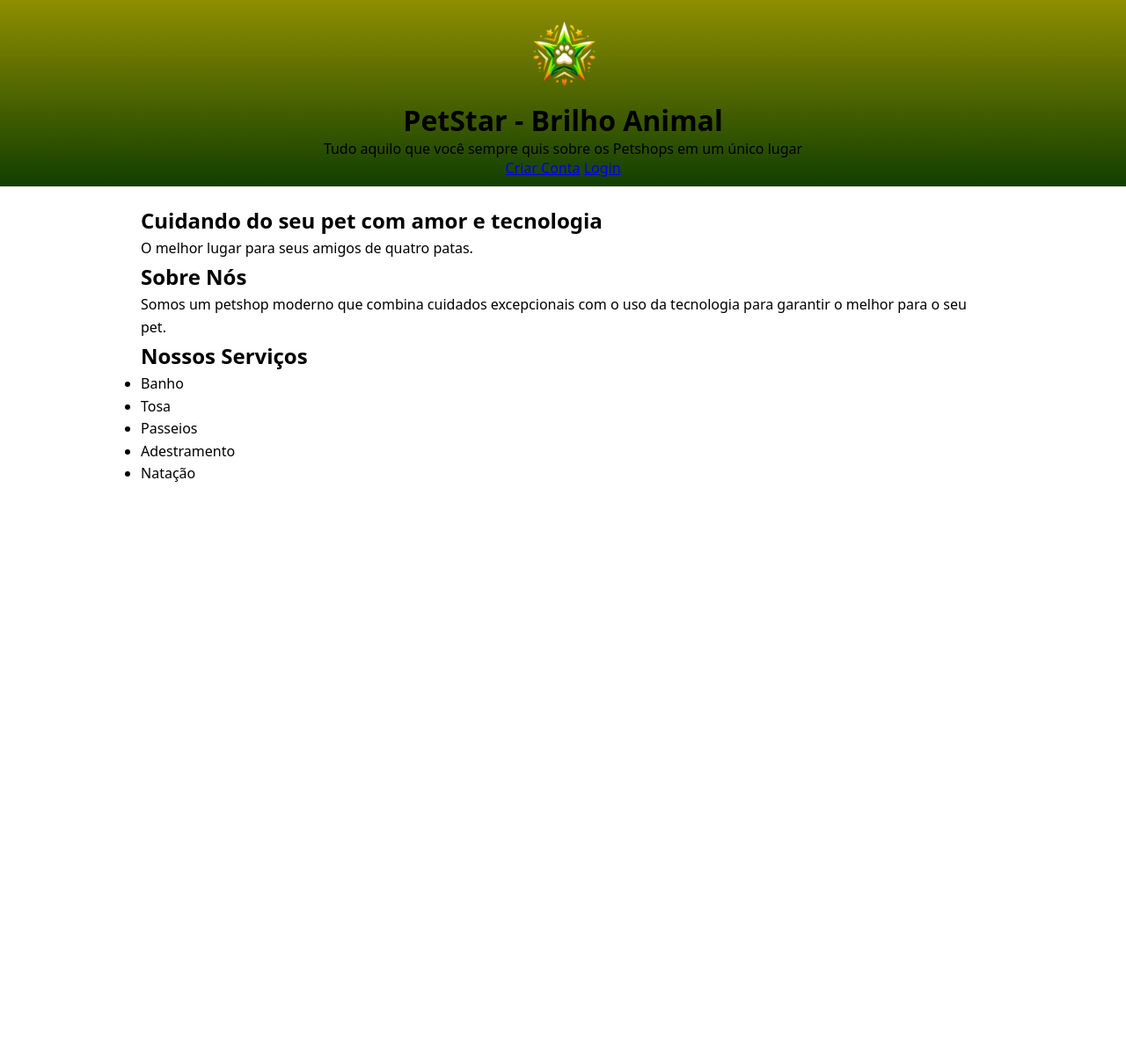
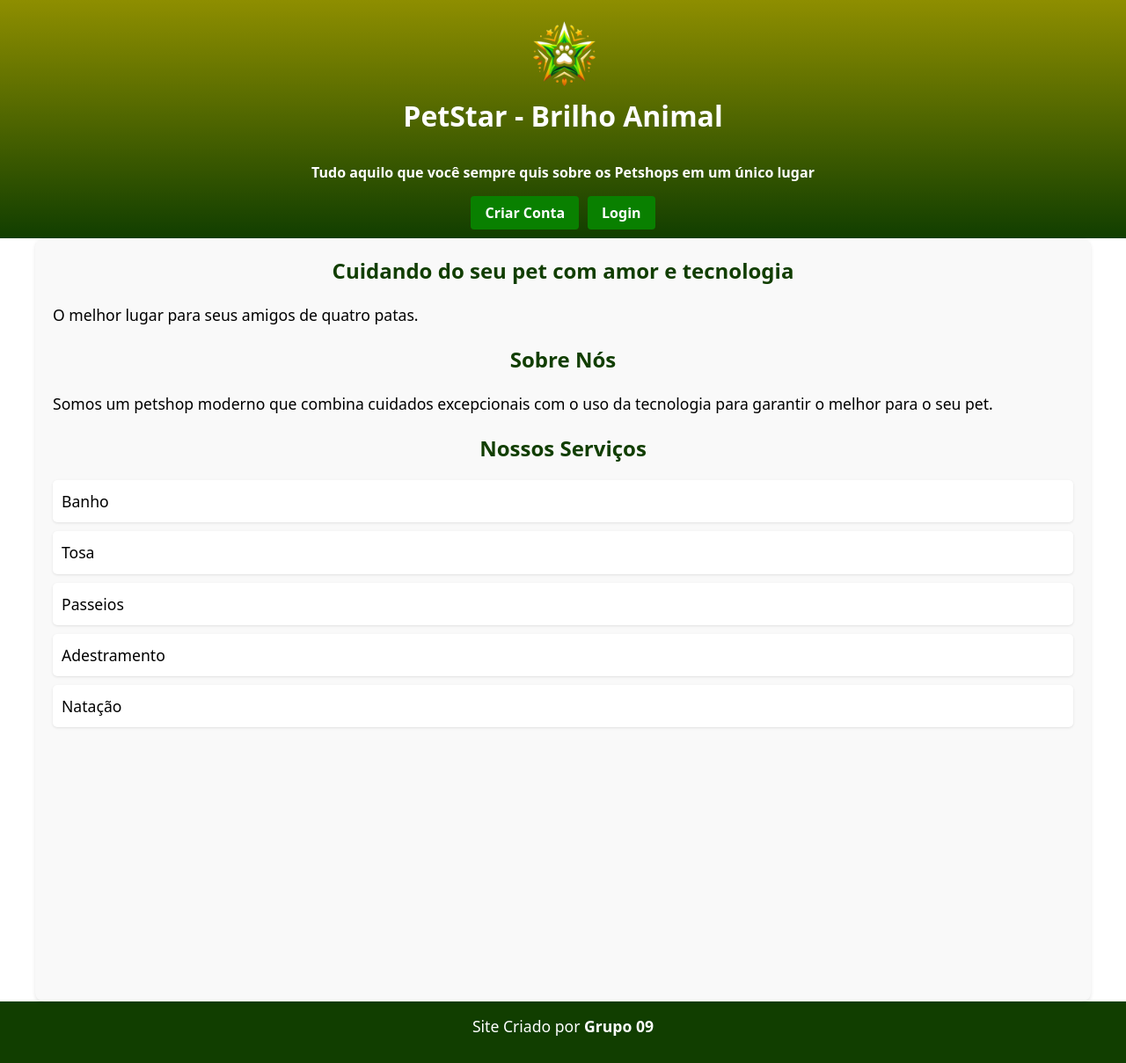
Before and after one commit to daviddaves1/Projeto-PetStar, a PHP site: page / in a window 1280 px wide. Shown: the whole page at 88% size. Run offline with PHP 8.4, Linux system fonts and the light colour scheme.

Commit message:
Adicionei mais estilizações no style.css

```diff
--- a/PetStar/styles/style.css
+++ b/PetStar/styles/style.css
@@ -6,8 +6,9 @@
     --cor2: #cf9100;
     --cor3: #1119AA;
     --cor4: #8e8e00;
-    --cor5: rgb(183, 255, 0);
-    --cor6: rgb(99, 74, 0);
+    --cor5: #b7ff00;
+    --cor6: #634a00;
+    --cor7: #c10000;
 }
 
 *{
@@ -39,6 +40,43 @@
     align-items: center;
     flex-flow: column nowrap;
     text-align: center;
+}
+
+header > .header-left {
+    display: flex;
+    flex-direction: column;
+    align-items: center;
+}
+
+header > .header-left > img {
+    width: 100px;
+    height: auto;
+}
+
+header > .header-left > h1,
+header > .header-left > p {
+    color: white;
+    margin-bottom: 1em;
+    font-weight: bold;
+}
+
+header > .header-right {
+    display: flex;
+    gap: 10px;
+}
+
+header > .header-right > .btn {
+    background-color: var(--cor1);
+    color: white;
+    font-weight: bold;
+    text-decoration: none;
+    padding: 8px 16px;
+    border-radius: 4px;
+    transition: background-color 0.3s, color 0.3s;
+}
+
+header > .header-right > .btn:hover {
+    background-color: var(--cor2);
 }
 
 #img-petstar-small {
@@ -92,6 +130,7 @@
     height: 100vh;
     width: 100vw;
     position: relative;
+    margin: auto;
 }
 
 .fundo-main{
@@ -154,6 +193,7 @@
     color: white;
     margin-bottom: 14px;
     font-weight: 500;
+    text-align: center;
 }
 
 footer > p > a {
@@ -317,48 +357,55 @@
 }
 
 .main-page {
-    min-height: 100vh;
-    max-width: 1000px;
-    margin: auto;
-    margin-bottom: 110px;
     padding: 20px;
-    line-height: 1.6;
-    font-family: Arial, sans-serif;
+    margin: 0 auto;
+    max-width: 1200px;
+    background-color: #f9f9f9;
+    box-shadow: 0 2px 4px rgba(0, 0, 0, 0.1);
+    border-radius: 10px;
     flex: 1;
-    display: flex;
-    flex-flow: column nowrap;
-    justify-content: flex-start;
 }
 
-.main-page > h1, .main-page > h2 {
+.main-page > section {
+    width: 100%;
+}
+
+.main-page > section > h1,
+.main-page > section > h2 {
+    color: var(--cor0);
+    text-align: center;
     margin-bottom: 20px;
 }
 
-.main-page > h1{
-    text-align: center;
+.main-page > section > p,
+.main-page > section > ul {
+    font-size: 1.1em;
+    line-height: 1.6;
+    margin-bottom: 20px;
+    text-align: justify;
 }
 
-.main-page > h2{
-    text-align: left;
+.main-page > section > ul {
+    list-style: none;
+    padding: 0;
 }
 
-.main-page > p {
-    text-align: justify;
-    margin-bottom: 20px;
+.main-page > section > ul > li {
+    background: #fff;
+    margin: 10px 0;
+    padding: 10px;
+    border-radius: 5px;
+    box-shadow: 0 1px 3px rgba(0, 0, 0, 0.1);
 }
 
-.main-page > ul {
-    list-style-type: disc;
-    padding-left: 40px;
-    margin-bottom: 20px;
+.main-page > section > p > a {
+    font-weight: bold;
+    color: var(--cor4);
+    text-decoration: none;
 }
 
-.main-page > ul > li {
-    margin-bottom: 10px;
-}
-
-.main-page > p > strong{
-    text-align: center;
+.main-page > section > p > a:hover{
+    text-decoration: underline;
 }
 
 #form-agendamento {
@@ -474,5 +521,5 @@
 }
 
 .botoes-remover:hover {
-    background-color: rgb(193, 0, 0);
+    background-color: var(--cor7);
 }
```
